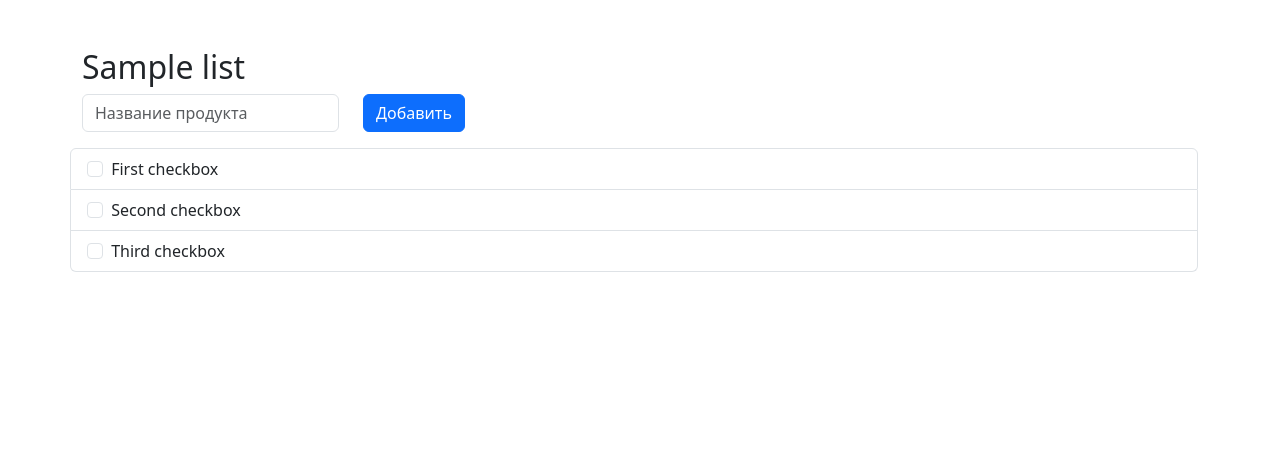
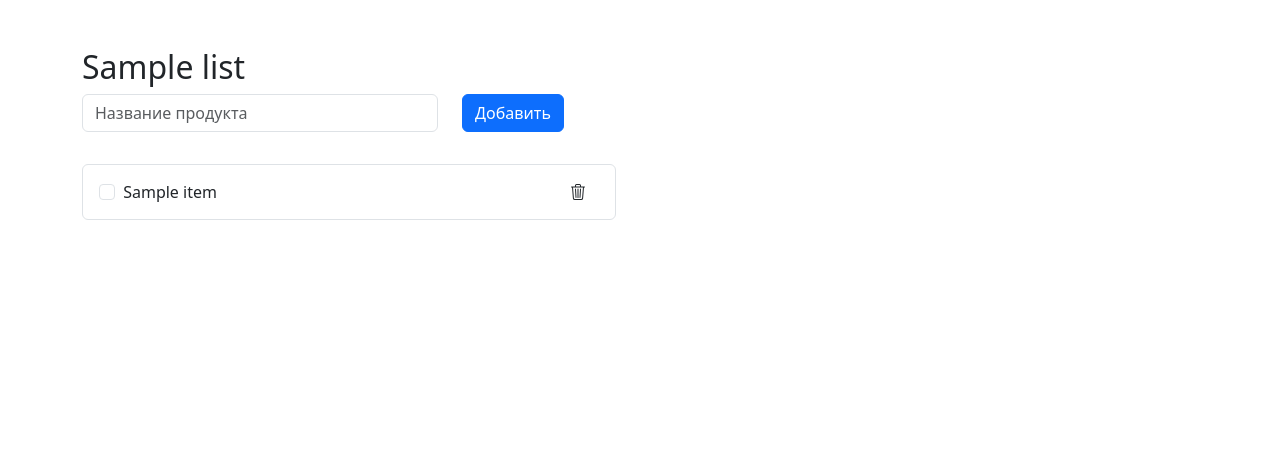
Before and after one commit to AlexandraPoturaeva/ChefList_web, a Flask app: page /my-lists/1 in a window 1280 px wide. Shown: the part 56-527 px from the top of the page. Run offline with Flask 3, Linux system fonts and the light colour scheme; a user stored in the database is signed in; tables that the repository leaves empty hold one stand-in row (values such as "Sample post"); some libraries are stand-ins or nearby versions.

Commit message:
develop functions for items in shopping list (#14)

```diff
--- a/webapp/__init__.py
+++ b/webapp/__init__.py
@@ -5,7 +5,14 @@ from flask_login import (
     login_user,
     logout_user,
 )
-from webapp.forms import LoginForm, RegistrationForm, AddIngredientForm, AddRecipeForm, CreateListForm
+from webapp.forms import (
+    LoginForm,
+    RegistrationForm,
+    AddIngredientForm,
+    AddRecipeForm,
+    CreateListForm,
+    AddShoppingItem,
+)
 from webapp.model import (
     db,
     User,
@@ -16,6 +23,7 @@ from webapp.model import (
     Recipe,
     RecipeCategory,
     ShoppingList,
+    ShoppingItem,
 )
 from webapp.utils import get_id_by_name
 from uuid import uuid4
@@ -41,7 +49,7 @@ def create_app():
     @app.route("/registration")
     def registration():
         form = RegistrationForm()
-        title = 'Регистрация'
+        title = "Регистрация"
         return render_template("registration.html", form=form, page_title=title)
 
     @app.route("/process-reg", methods=["POST"])
@@ -54,7 +62,7 @@ def create_app():
             new_user.set_password(form.password.data)
             db.session.add(new_user)
             db.session.commit()
-            flash("Вы успешно зарегистрировались", category='success')
+            flash("Вы успешно зарегистрировались", category="success")
             return redirect(url_for("index"))
 
         else:
@@ -64,7 +72,7 @@ def create_app():
                         'Ошибка в поле "{}": {}'.format(
                             getattr(form, field).label.text, error
                         ),
-                        category='danger'
+                        category="danger",
                     )
         return redirect(url_for("registration"))
 
@@ -82,14 +90,13 @@ def create_app():
             if user:
                 if user.check_password(password):
                     login_user(user)
-                    flash("Вы успешно вошли на сайт", category='success')
+                    flash("Вы успешно вошли на сайт", category="success")
                     return redirect(url_for("profile"))
                 else:
-                    flash("Неверный пароль", category='danger')
+                    flash("Неверный пароль", category="danger")
             else:
                 flash(
-                    "Пользователь с таким email не зарегистрирован",
-                    category='danger'
+                    "Пользователь с таким email не зарегистрирован", category="danger"
                 )
 
         return render_template("login.html", form=form)
@@ -104,14 +111,14 @@ def create_app():
             "profile.html",
             page_title=title,
             user_email=email,
-            user_created_at=created_at
+            user_created_at=created_at,
         )
 
     @app.route("/logout")
     @login_required
     def logout():
         logout_user()
-        flash("Вы успешно вышли из аккаунта", category='success')
+        flash("Вы успешно вышли из аккаунта", category="success")
         return redirect(url_for("index"))
 
     @app.route("/recipes")
@@ -259,46 +266,114 @@ def create_app():
         to_view["ingredients"] = [str(ingredient) for ingredient in ingredients]
         return render_template("recipe.html", to_view=to_view)
 
-    @app.route('/my-lists')
+    @app.route("/my-lists")
     @login_required
-    def show_my_lists():
+    def show_my_shopping_lists():
         form = CreateListForm()
+        user_id = current_user.id
+        user_shopping_lists = ShoppingList.query.filter(
+            ShoppingList.user_id == user_id
+        ).all()
         title = "Мои списки покупок"
-        return render_template('my_lists.html', form=form, page_title=title)
+        return render_template(
+            "my_shopping_lists.html",
+            form=form,
+            user_shopping_lists=user_shopping_lists,
+            page_title=title,
+        )
 
-    @app.route('/create-new-list', methods=['GET', 'POST'])
-    def create_new_list():
+    @app.route("/create-new-list", methods=["GET", "POST"])
+    def create_new_shopping_list():
         form = CreateListForm()
         public_id = str(uuid4())
         user_id = current_user.id
         if form.validate_on_submit():
-            new_list = ShoppingList(name=form.name.data, user_id=user_id, public_id=public_id)
-            db.session.add(new_list)
+            new_shopping_list = ShoppingList(
+                name=form.name.data, user_id=user_id, public_id=public_id
+            )
+            db.session.add(new_shopping_list)
             db.session.commit()
-            flash('Новый список успешно создан', category='success')
-            return redirect(url_for('show_shopping_list', public_id=public_id))
+            flash("Новый список успешно создан", category="success")
+            return redirect(url_for("show_shopping_list", public_id=public_id))
         else:
             for field, errors in form.errors.items():
                 for error in errors:
                     flash(
                         'Ошибка в поле "{}": {}'.format(
-                            getattr(form, field).label.text,
-                            error
+                            getattr(form, field).label.text, error
                         ),
-                        category='danger'
+                        category="danger",
                     )
-        return redirect(url_for('show_my_lists'))
+        return redirect(url_for("show_my_shopping_lists"))
 
-    @app.route('/my-lists/<public_id>', methods=['GET', 'POST'])
+    @app.route("/my-lists/<public_id>", methods=["GET", "POST"])
     @login_required
     def show_shopping_list(public_id):
-        shopping_list = ShoppingList.query.filter(ShoppingList.public_id == public_id).one_or_none()
+        form = AddShoppingItem()
+        shopping_list = ShoppingList.query.filter(
+            ShoppingList.public_id == public_id
+        ).one_or_none()
+        shopping_list_id = shopping_list.id
+        shopping_items = ShoppingItem.query.filter(
+            ShoppingItem.shopping_list_id == shopping_list_id
+        ).all()
         if shopping_list:
             page_title = shopping_list.name
-            return render_template('shopping_list.html', page_title=page_title)
+            return render_template(
+                "shopping_list.html",
+                page_title=page_title,
+                form=form,
+                shopping_list_public_id=public_id,
+                shopping_items=shopping_items,
+            )
         else:
-            flash('При создании списка возникла ошибка', category='danger')
-            return redirect(url_for('show_my_lists'))
+            flash("При создании списка возникла ошибка", category="danger")
+            return redirect(url_for("show_my_shopping_lists"))
+
+    @app.route("/add-item/<shopping_list_public_id>", methods=["GET", "POST"])
+    def add_item_to_shopping_list(shopping_list_public_id):
+        form = AddShoppingItem()
+        if form.validate_on_submit():
+            shopping_list = ShoppingList.query.filter(
+                ShoppingList.public_id == shopping_list_public_id
+            ).one_or_none()
+            shopping_list_id = shopping_list.id
+            new_item = ShoppingItem(
+                name=form.name.data, shopping_list_id=shopping_list_id
+            )
+            db.session.add(new_item)
+            db.session.commit()
+            flash("Новый продукт успешно добавлен", category="success")
+        else:
+            for field, errors in form.errors.items():
+                for error in errors:
+                    flash(
+                        'Ошибка в поле "{}": {}'.format(
+                            getattr(form, field).label.text, error, category="danger"
+                        )
+                    )
+
+        return redirect(
+            url_for("show_shopping_list", public_id=shopping_list_public_id)
+        )
+
+    @app.route("/delete-item/<shopping_list_public_id>/<item_id>")
+    def delete_item_from_shopping_list(shopping_list_public_id, item_id):
+        item_to_delete = ShoppingItem.query.filter(
+            ShoppingItem.id == item_id
+        ).one_or_none()
+
+        if item_to_delete:
+            print(item_to_delete)
+            db.session.delete(item_to_delete)
+            db.session.commit()
+            flash("Продукт удалён", category="success")
+        else:
+            flash("При удалении продукта возникла ошибка", category="danger")
+
+        return redirect(
+            url_for("show_shopping_list", public_id=shopping_list_public_id)
+        )
 
     return app
 
--- a/webapp/forms.py
+++ b/webapp/forms.py
@@ -104,7 +104,18 @@ class AddRecipeForm(FlaskForm):
 
 
 class CreateListForm(FlaskForm):
-    name = StringField('Название списка',
-                       validators=[DataRequired()],
-                       render_kw={"class": "form-control"})
-    submit = SubmitField('Создать', render_kw={"class": "btn btn-primary"})
+    name = StringField(
+        "Название списка",
+        validators=[DataRequired()],
+        render_kw={"class": "form-control"},
+    )
+    submit = SubmitField("Создать", render_kw={"class": "btn btn-primary"})
+
+
+class AddShoppingItem(FlaskForm):
+    name = StringField(
+        "Название продукта",
+        validators=[DataRequired()],
+        render_kw={"class": "form-control"},
+    )
+    submit = SubmitField("Добавить", render_kw={"class": "btn btn-primary"})
--- a/webapp/templates/base.html
+++ b/webapp/templates/base.html
@@ -265,7 +265,7 @@
                     <a class="nav-link" href="#">Мои рецепты</a>
                 </li>
                 <li class="nav-item">
-                    <a class="nav-link" href="{{ url_for('show_my_lists') }}">Мои списки покупок</a>
+                    <a class="nav-link" href="{{ url_for('show_my_shopping_lists') }}">Мои списки покупок</a>
                 </li>
             </ul>
 
--- a/webapp/templates/index.html
+++ b/webapp/templates/index.html
@@ -266,7 +266,7 @@
               <a class="nav-link" href="#">Мои рецепты</a>
             </li>
             <li class="nav-item">
-              <a class="nav-link" href="{{ url_for('show_my_lists') }}">Мои списки покупок</a>
+              <a class="nav-link" href="{{ url_for('show_my_shopping_lists') }}">Мои списки покупок</a>
             </li>
           </ul>
 
--- a/webapp/templates/shopping_list.html
+++ b/webapp/templates/shopping_list.html
@@ -3,28 +3,54 @@
     <div class="p-3"></div>
     <div class="row">
         <h2>{{ page_title }}</h2>
+        <form action=" {{ url_for('add_item_to_shopping_list', shopping_list_public_id = shopping_list_public_id) }}"
+              method="POST">
+            {{ form.csrf_token }}
             <div class="row">
-        <div class="col-auto">
-            <label for="inputItem" class="visually-hidden">Название продукта</label>
-            <input type="text" class="form-control" id="inputItem" placeholder="Название продукта">
+                <div class="col-4">
+                    {{ form.name(placeholder="Название продукта") }}
                 </div>
-        <div class="col-auto">
-            <button type="submit" class="btn btn-primary mb-3">Добавить</button>
+                <div class="col-4">
+                    {{ form.submit }}
                 </div>
             </div>
+        </form>
+        <div class="p-3"></div>
+        <div class="row">
+            <div class="col-6">
                 <ul class="list-group">
+                    {%for item in shopping_items%}
                     <li class="list-group-item">
-            <input class="form-check-input me-1" type="checkbox" value="" id="firstCheckbox">
-            <label class="form-check-label" for="firstCheckbox">First checkbox</label>
+                        <div class="row align-items-center">
+                            <div class="col-10">
+                                <input class="form-check-input me-1" type="checkbox" value="" id="item">
+                                <label class="form-check-label" for="item">{{ item.name }}</label>
+                            </div>
+                            <div class="col-2">
+                                <div class="d-grid gap-2 d-md-flex justify-content-md-end">
+                                    <a class="btn"
+                                       href="{{
+                                       url_for('delete_item_from_shopping_list',
+                                       item_id = item.id,
+                                       shopping_list_public_id = shopping_list_public_id)
+                                       }}"
+                                       role="button"
+                                       data-toggle="tooltip"
+                                       data-placement="right"
+                                       title="Удалить">
+                                        <svg xmlns="http://www.w3.org/2000/svg" width="16" height="16"
+                                             fill="currentColor"
+                                             class="bi bi-trash3" viewBox="0 0 16 16">
+                                            <path d="M6.5 1h3a.5.5 0 0 1 .5.5v1H6v-1a.5.5 0 0 1 .5-.5ZM11 2.5v-1A1.5 1.5 0 0 0 9.5 0h-3A1.5 1.5 0 0 0 5 1.5v1H2.506a.58.58 0 0 0-.01 0H1.5a.5.5 0 0 0 0 1h.538l.853 10.66A2 2 0 0 0 4.885 16h6.23a2 2 0 0 0 1.994-1.84l.853-10.66h.538a.5.5 0 0 0 0-1h-.995a.59.59 0 0 0-.01 0H11Zm1.958 1-.846 10.58a1 1 0 0 1-.997.92h-6.23a1 1 0 0 1-.997-.92L3.042 3.5h9.916Zm-7.487 1a.5.5 0 0 1 .528.47l.5 8.5a.5.5 0 0 1-.998.06L5 5.03a.5.5 0 0 1 .47-.53Zm5.058 0a.5.5 0 0 1 .47.53l-.5 8.5a.5.5 0 1 1-.998-.06l.5-8.5a.5.5 0 0 1 .528-.47ZM8 4.5a.5.5 0 0 1 .5.5v8.5a.5.5 0 0 1-1 0V5a.5.5 0 0 1 .5-.5Z"/>
+                                        </svg>
+                                    </a>
+                                </div>
+                            </div>
+                        </div>
                     </li>
-        <li class="list-group-item">
-            <input class="form-check-input me-1" type="checkbox" value="" id="secondCheckbox">
-            <label class="form-check-label" for="secondCheckbox">Second checkbox</label>
-        </li>
-        <li class="list-group-item">
-            <input class="form-check-input me-1" type="checkbox" value="" id="thirdCheckbox">
-            <label class="form-check-label" for="thirdCheckbox">Third checkbox</label>
-        </li>
+                    {%endfor%}
                 </ul>
             </div>
+        </div>
+    </div>
 {% endblock %}
```
Also changed, not shown: webapp/templates/my_lists.html (deleted, +0 -26 lines), webapp/templates/my_shopping_lists.html (added, +50 -0 lines). Lines whose indentation alone changed are shown as unchanged.
